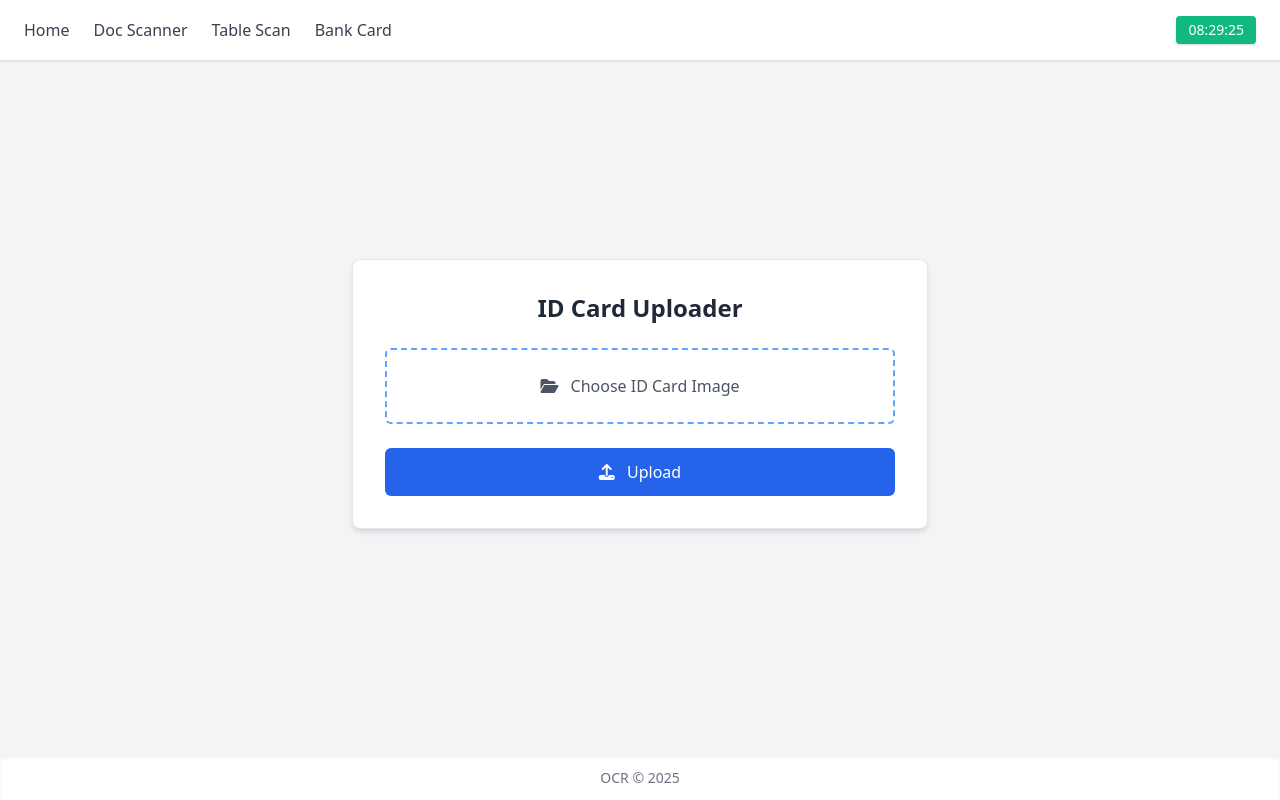
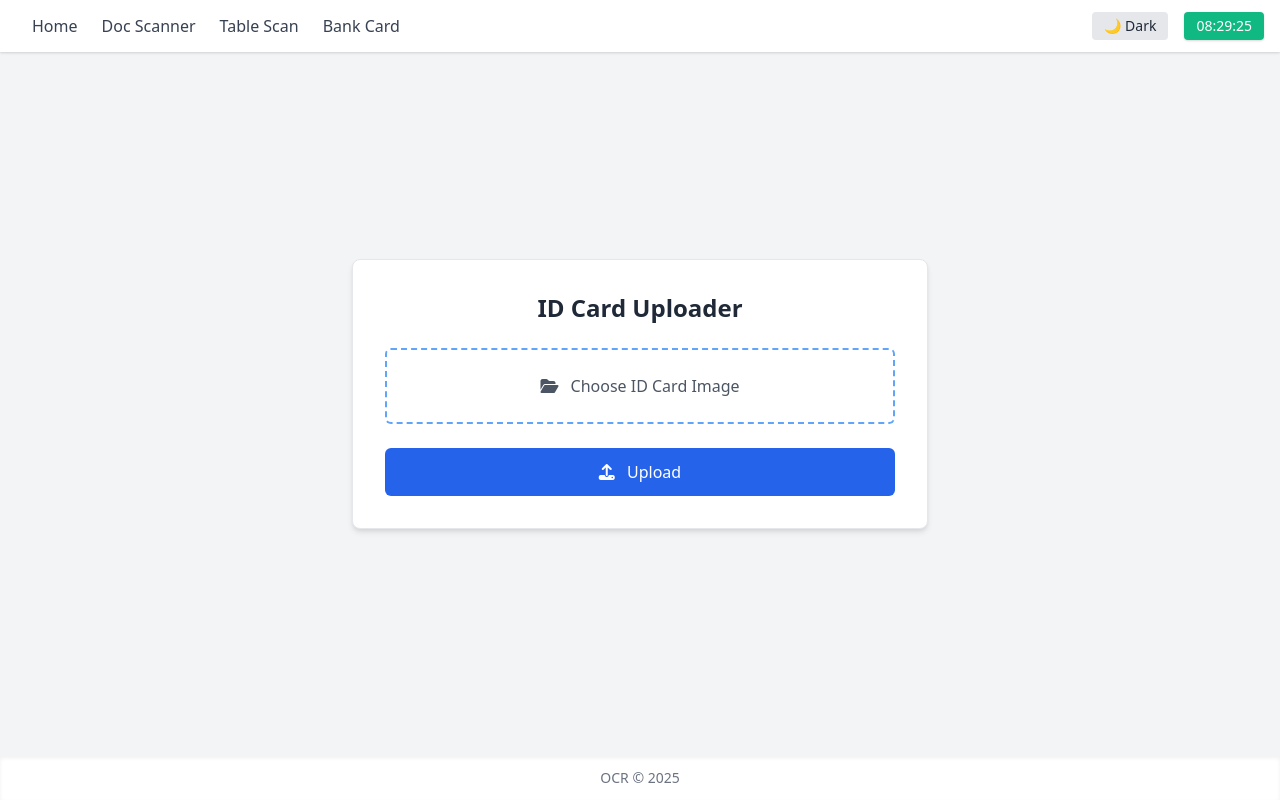
Before and after one commit to AbhinavT01/Advance_ocr_system, a Flask app: page / in a window 1280 px wide. Run offline with Flask 3, Linux system fonts and the light colour scheme; parts of the project's set-up code (start-up, migrations or seed data) failed here and were passed over; some libraries are stand-ins or nearby versions.

Commit message:
Update index.html

```diff
--- a/templates/index.html
+++ b/templates/index.html
@@ -1,50 +1,79 @@
 <!DOCTYPE html>
-<html lang="en">
+<html lang="en" class="transition-colors duration-300">
 <head>
   <meta charset="UTF-8" />
   <meta name="viewport" content="width=device-width, initial-scale=1.0"/>
   <title>ID Card Uploader</title>
   <link href="https://cdn.jsdelivr.net/npm/tailwindcss@2.2.19/dist/tailwind.min.css" rel="stylesheet"/>
   <script src="https://kit.fontawesome.com/a076d05399.js" crossorigin="anonymous"></script>
+  <style>
+    .dark .dark\:bg-gray-900 { background-color: #1a202c; }
+    .dark .dark\:bg-gray-800 { background-color: #2d3748; }
+    .dark .dark\:bg-gray-700 { background-color: #4a5568; }
+    .dark .dark\:text-white { color: #ffffff; }
+    .dark .dark\:text-gray-300 { color: #e2e8f0; }
+    .dark .dark\:border-gray-600 { border-color: #4b5563; }
+  </style>
 </head>
-<body class="bg-gray-100 min-h-screen flex flex-col font-sans text-gray-800">
+<body class="bg-gray-100 dark:bg-gray-900 text-gray-800 dark:text-white min-h-screen flex flex-col font-sans transition-colors duration-300">
 
   <!-- Navbar -->
-  <nav class="fixed top-0 left-0 w-full bg-white shadow z-50">
-    <div class="max-w-7xl mx-auto px-6 py-4 flex justify-between items-center">
-      <!-- Left Links -->
-      <div class="flex space-x-6 text-sm sm:text-base font-medium text-gray-700">
-        <a href="/" class="hover:text-black transition">Home</a>
-        <a href="/doc" class="hover:text-black transition">Doc Scanner</a>
-        <a href="/table" class="hover:text-black transition">Table Scan</a>
-        <a href="/bank" class="hover:text-black transition">Bank Card</a>
+  <nav class="fixed top-0 left-0 w-full bg-white dark:bg-gray-800 shadow z-50 transition-colors duration-300">
+    <div class="max-w-7xl mx-auto px-4 py-3 flex items-center justify-between">
+      <!-- Left: Brand + Toggle -->
+      <div class="flex items-center justify-between w-full sm:w-auto">
+        <button id="navToggle" class="sm:hidden text-gray-600 dark:text-gray-300 focus:outline-none">
+          <svg class="w-6 h-6" fill="none" stroke="currentColor" stroke-width="2"
+               viewBox="0 0 24 24" stroke-linecap="round" stroke-linejoin="round">
+            <path d="M4 6h16M4 12h16M4 18h16" />
+          </svg>
+        </button>
+        <div id="navLinks" class="hidden sm:flex space-x-6 ml-4 text-sm sm:text-base font-medium text-gray-700 dark:text-gray-300">
+          <a href="/" class="hover:text-black dark:hover:text-white transition">Home</a>
+          <a href="/doc" class="hover:text-black dark:hover:text-white transition">Doc Scanner</a>
+          <a href="/table" class="hover:text-black dark:hover:text-white transition">Table Scan</a>
+          <a href="/bank" class="hover:text-black dark:hover:text-white transition">Bank Card</a>
+        </div>
       </div>
-      <!-- Right Clock -->
-      <div id="currentTime" class="text-sm bg-green-500 text-white px-3 py-1 rounded shadow"></div>
+      <!-- Right: Clock + Dark Mode -->
+      <div class="flex items-center space-x-4">
+        <button id="darkToggle" class="text-sm px-3 py-1 rounded bg-gray-200 dark:bg-gray-700 text-gray-800 dark:text-white transition">
+          🌙 Dark
+        </button>
+        <div id="currentTime" class="text-sm bg-green-500 text-white px-3 py-1 rounded shadow ml-4 sm:ml-0 mt-2 sm:mt-0"></div>
+      </div>
+    </div>
+
+    <!-- Mobile Nav -->
+    <div id="mobileMenu" class="sm:hidden hidden flex-col px-4 pb-3 space-y-2 text-gray-700 dark:text-gray-300">
+      <a href="/" class="block hover:text-black dark:hover:text-white">Home</a>
+      <a href="/doc" class="block hover:text-black dark:hover:text-white">Doc Scanner</a>
+      <a href="/table" class="block hover:text-black dark:hover:text-white">Table Scan</a>
+      <a href="/bank" class="block hover:text-black dark:hover:text-white">Bank Card</a>
     </div>
   </nav>
 
   <!-- Main Content -->
   <main class="flex-grow flex items-center justify-center pt-28 pb-20 px-4">
-    <div class="bg-white border border-gray-200 rounded-lg shadow-md p-8 w-full max-w-xl space-y-6 text-center">
+    <div class="bg-white dark:bg-gray-800 border border-gray-200 dark:border-gray-700 rounded-lg shadow-md p-8 w-full max-w-xl space-y-6 text-center">
       <h1 class="text-2xl font-bold">ID Card Uploader</h1>
 
       <form action="/uploadid" method="post" enctype="multipart/form-data" class="space-y-6">
-        <!-- File Upload Field -->
-        <label for="fileInput" class="block border-2 border-dashed border-blue-400 p-6 rounded-md text-gray-600 hover:bg-blue-50 cursor-pointer transition">
+        <!-- File Upload -->
+        <label for="fileInput" class="block border-2 border-dashed border-blue-400 p-6 rounded-md text-gray-600 dark:text-gray-300 hover:bg-blue-50 dark:hover:bg-gray-700 cursor-pointer transition">
           <i class="fas fa-folder-open mr-2"></i> Choose ID Card Image
           <input type="file" id="fileInput" name="file" accept="image/*" required class="hidden">
         </label>
 
         <!-- Preview -->
         <div id="imagePreviewContainer" class="hidden">
-          <h3 class="text-md font-semibold text-gray-700 mb-2">Image Preview</h3>
-          <div class="max-h-96 overflow-hidden rounded border">
+          <h3 class="text-md font-semibold text-gray-700 dark:text-gray-300 mb-2">Image Preview</h3>
+          <div class="max-h-96 overflow-hidden rounded border border-gray-300 dark:border-gray-600">
             <img id="imagePreview" src="#" alt="Preview" class="w-full object-contain">
           </div>
         </div>
 
-        <!-- Upload Button -->
+        <!-- Submit -->
         <button type="submit" class="w-full bg-blue-600 hover:bg-blue-700 text-white font-medium py-3 rounded-md transition">
           <i class="fas fa-upload mr-2"></i> Upload
         </button>
@@ -53,22 +82,22 @@
   </main>
 
   <!-- Footer -->
-  <footer class="bg-white shadow-inner py-3 text-center text-sm text-gray-500">
+  <footer class="bg-white dark:bg-gray-800 shadow-inner py-3 text-center text-sm text-gray-500 dark:text-gray-400">
     OCR &copy; 2025
   </footer>
 
-  <!-- Script for Preview and Clock -->
+  <!-- Scripts -->
   <script>
-    // Preview
+    // Image Preview
     document.getElementById('fileInput').addEventListener('change', function () {
       const file = this.files[0];
-      const imagePreview = document.getElementById('imagePreview');
+      const preview = document.getElementById('imagePreview');
       const container = document.getElementById('imagePreviewContainer');
 
       if (file) {
         const reader = new FileReader();
         reader.onload = function (e) {
-          imagePreview.src = e.target.result;
+          preview.src = e.target.result;
           container.classList.remove('hidden');
           localStorage.setItem('uploadedImage', e.target.result);
         };
@@ -76,7 +105,7 @@
       }
     });
 
-    // Live Clock
+    // Clock
     const currentTimeElement = document.getElementById('currentTime');
     function updateTime() {
       const now = new Date();
@@ -84,6 +113,37 @@
     }
     updateTime();
     setInterval(updateTime, 1000);
+
+    // Mobile Nav Toggle
+    document.getElementById('navToggle').addEventListener('click', () => {
+      document.getElementById('mobileMenu').classList.toggle('hidden');
+    });
+
+    // Dark Mode Toggle
+    const html = document.documentElement;
+    const darkToggle = document.getElementById('darkToggle');
+
+    function setDarkMode(enable) {
+      if (enable) {
+        html.classList.add('dark');
+        darkToggle.textContent = '☀️ Light';
+        localStorage.setItem('theme', 'dark');
+      } else {
+        html.classList.remove('dark');
+        darkToggle.textContent = '🌙 Dark';
+        localStorage.setItem('theme', 'light');
+      }
+    }
+
+    darkToggle.addEventListener('click', () => {
+      const isDark = html.classList.contains('dark');
+      setDarkMode(!isDark);
+    });
+
+    // Load theme
+    if (localStorage.getItem('theme') === 'dark') {
+      setDarkMode(true);
+    }
   </script>
 </body>
 </html>
```
